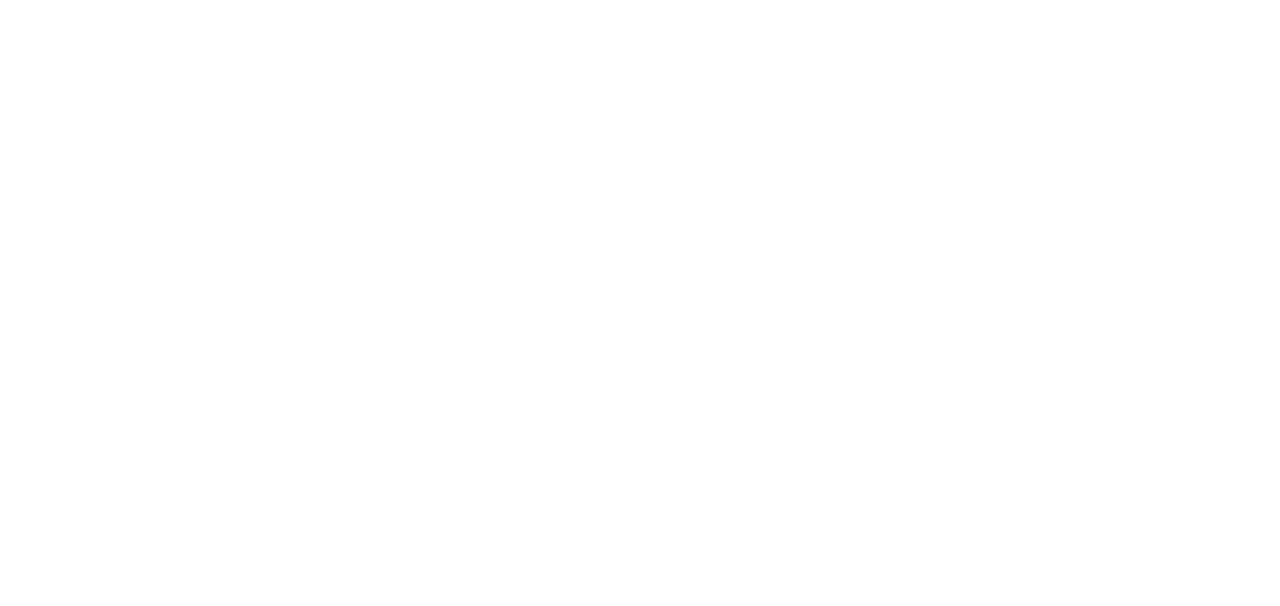
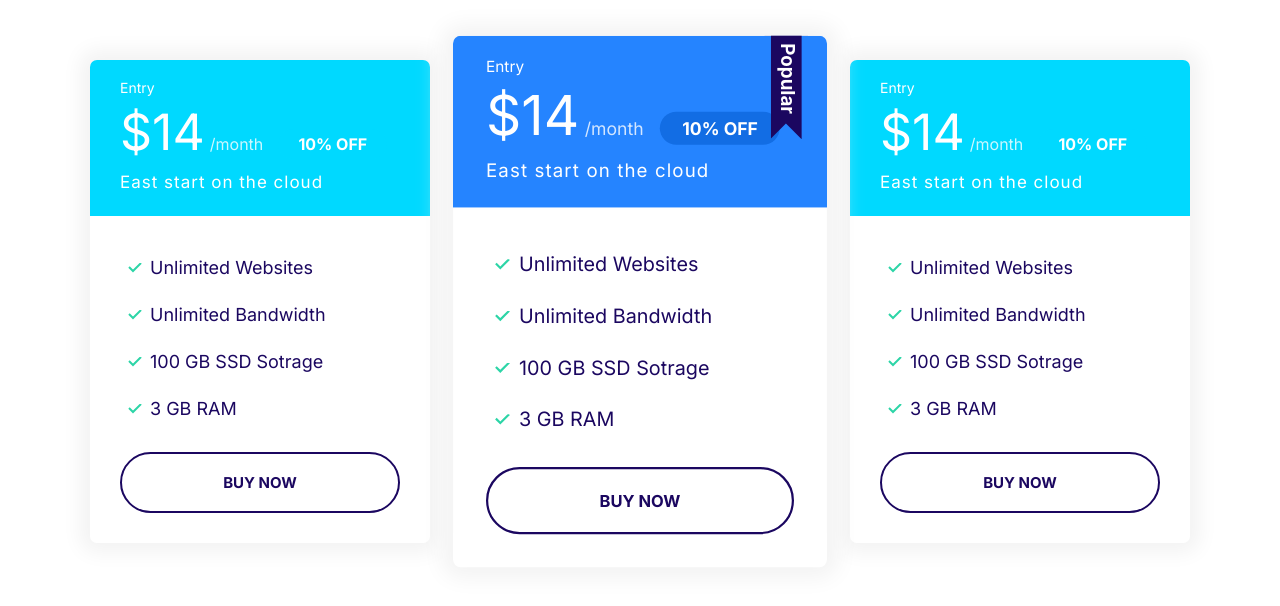
Before and after one commit to AnkitPaunikar/RagnarLearns, a plain HTML site: page index.html in a window 1280 px wide. Drawn offline with Linux system fonts and the light colour scheme.

Commit message:
build plans-block

```diff
--- a/css/styles.css
+++ b/css/styles.css
@@ -321,12 +321,20 @@ a {
   color: #fff;
 }
 
+.card--primary .badge--primary {
+  background: #126de4;
+}
+
 .card--secondary .card__header {
   background: var(--color-secondary);
   color: #fff;
 }
 
 /* Plans */
+.plan {
+  transition: transform 0.2s ease-out;
+}
+
 .plan__name {
   color: #fff;
   margin: 0;
@@ -356,6 +364,10 @@ a {
   margin-bottom: 2rem;
 }
 
+.plan--popular {
+  transform: scale(1.1);
+}
+
 .plan--popular .card__header {
   position: relative;
 }
@@ -367,6 +379,14 @@ a {
   position: absolute;
   top: -6px;
   right: 5%;
+}
+
+.plan:hover {
+  transform: scale(1.05);
+}
+
+.plan--popular:hover {
+  transform: scale(1.15);
 }
 
 @media screen and (min-width: 1024px) {
@@ -462,7 +482,7 @@ a {
   }
 }
 @media screen and (min-width: 1024px) {
-  .grid--1x2 {
+  .grid--1x3 {
     grid-template-columns: repeat(3, 1fr);
   }
 }
@@ -723,3 +743,14 @@ a {
     grid-template-columns: repeat(auto-fit, minmax(10rem, 1fr));
   }
 }
+
+/*plans block*/
+
+.block-plans .grid {
+  gap: 8rem 4rem;
+}
+
+.block-plans .card {
+  max-width: 500px;
+  margin: 0 auto;
+}
--- a/index.html
+++ b/index.html
@@ -13,5 +13,70 @@
     <link rel="stylesheet" href="css/styles.css" />
     <title>Document</title>
   </head>
-  <body></body>
+  <body>
+    <section class="block container block-plans">
+      <div class="grid grid--1x3">
+        <div class="plan">
+          <div class="card card--secondary">
+            <header class="card__header">
+              <h3 class="plan__name">Entry</h3>
+              <span class="plan__price">$14</span>
+              <span class="plan__billing-cycle">/month</span>
+              <span class="badge badge--secondary badge--small">10% OFF</span>
+              <span class="plan__description">East start on the cloud</span>
+            </header>
+            <div class="card__body">
+              <ul class="list list--tick">
+                <li class="list__item">Unlimited Websites</li>
+                <li class="list__item">Unlimited Bandwidth</li>
+                <li class="list__item">100 GB SSD Sotrage</li>
+                <li class="list__item">3 GB RAM</li>
+              </ul>
+              <button class="btn btn--outline btn--block">Buy Now</button>
+            </div>
+          </div>
+        </div>
+        <div class="plan plan--popular">
+          <div class="card card--primary">
+            <header class="card__header">
+              <h3 class="plan__name">Entry</h3>
+              <span class="plan__price">$14</span>
+              <span class="plan__billing-cycle">/month</span>
+              <span class="badge badge--primary badge--small">10% OFF</span>
+              <span class="plan__description">East start on the cloud</span>
+            </header>
+            <div class="card__body">
+              <ul class="list list--tick">
+                <li class="list__item">Unlimited Websites</li>
+                <li class="list__item">Unlimited Bandwidth</li>
+                <li class="list__item">100 GB SSD Sotrage</li>
+                <li class="list__item">3 GB RAM</li>
+              </ul>
+              <button class="btn btn--outline btn--block">Buy Now</button>
+            </div>
+          </div>
+        </div>
+        <div class="plan">
+          <div class="card card--secondary">
+            <header class="card__header">
+              <h3 class="plan__name">Entry</h3>
+              <span class="plan__price">$14</span>
+              <span class="plan__billing-cycle">/month</span>
+              <span class="badge badge--secondary badge--small">10% OFF</span>
+              <span class="plan__description">East start on the cloud</span>
+            </header>
+            <div class="card__body">
+              <ul class="list list--tick">
+                <li class="list__item">Unlimited Websites</li>
+                <li class="list__item">Unlimited Bandwidth</li>
+                <li class="list__item">100 GB SSD Sotrage</li>
+                <li class="list__item">3 GB RAM</li>
+              </ul>
+              <button class="btn btn--outline btn--block">Buy Now</button>
+            </div>
+          </div>
+        </div>
+      </div>
+    </section>
+  </body>
 </html>
```
Also changed, not shown: component/planblock.html (added, +64 -0 lines), component/plans.html (added, +20 -0 lines).
